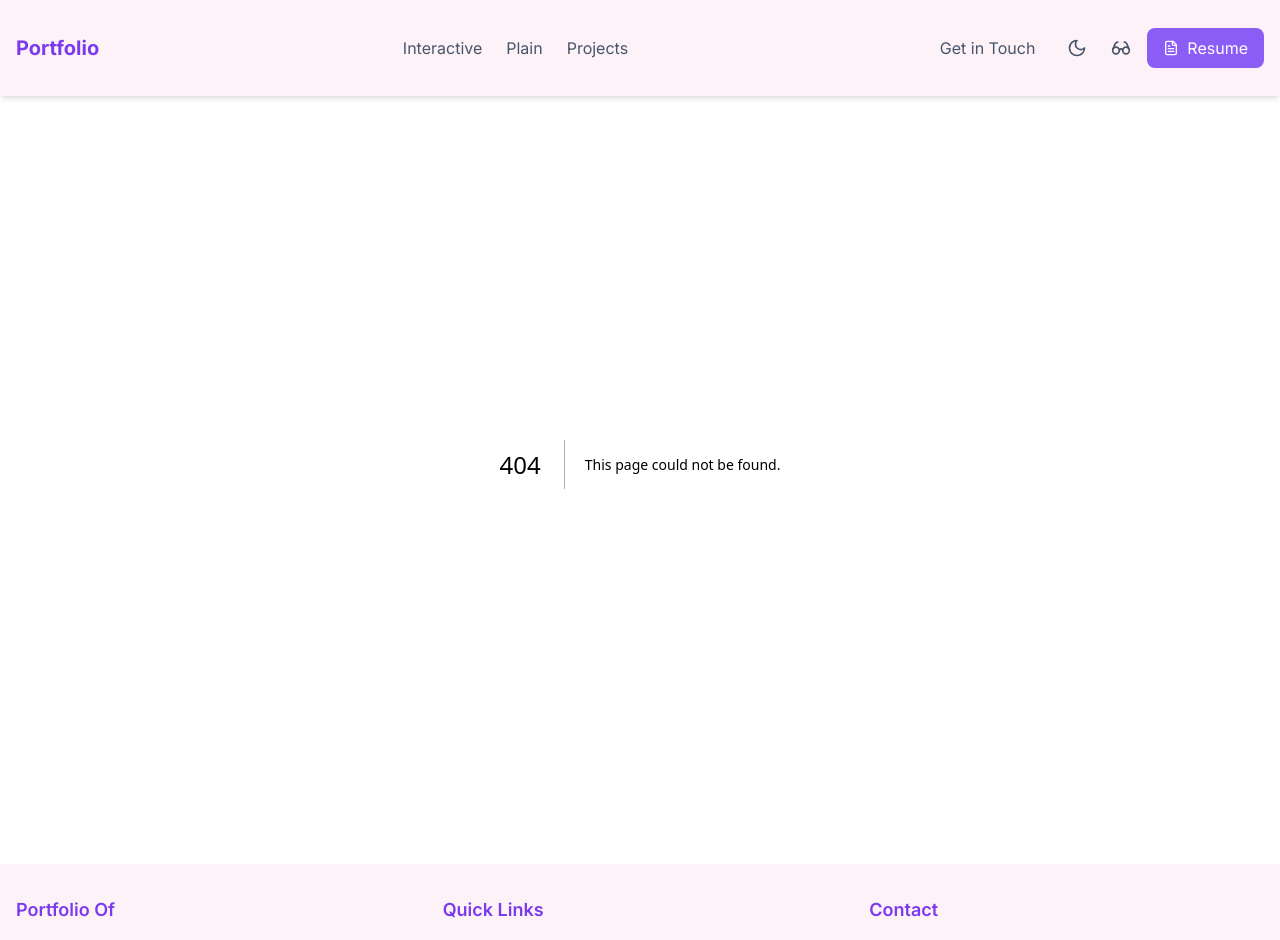
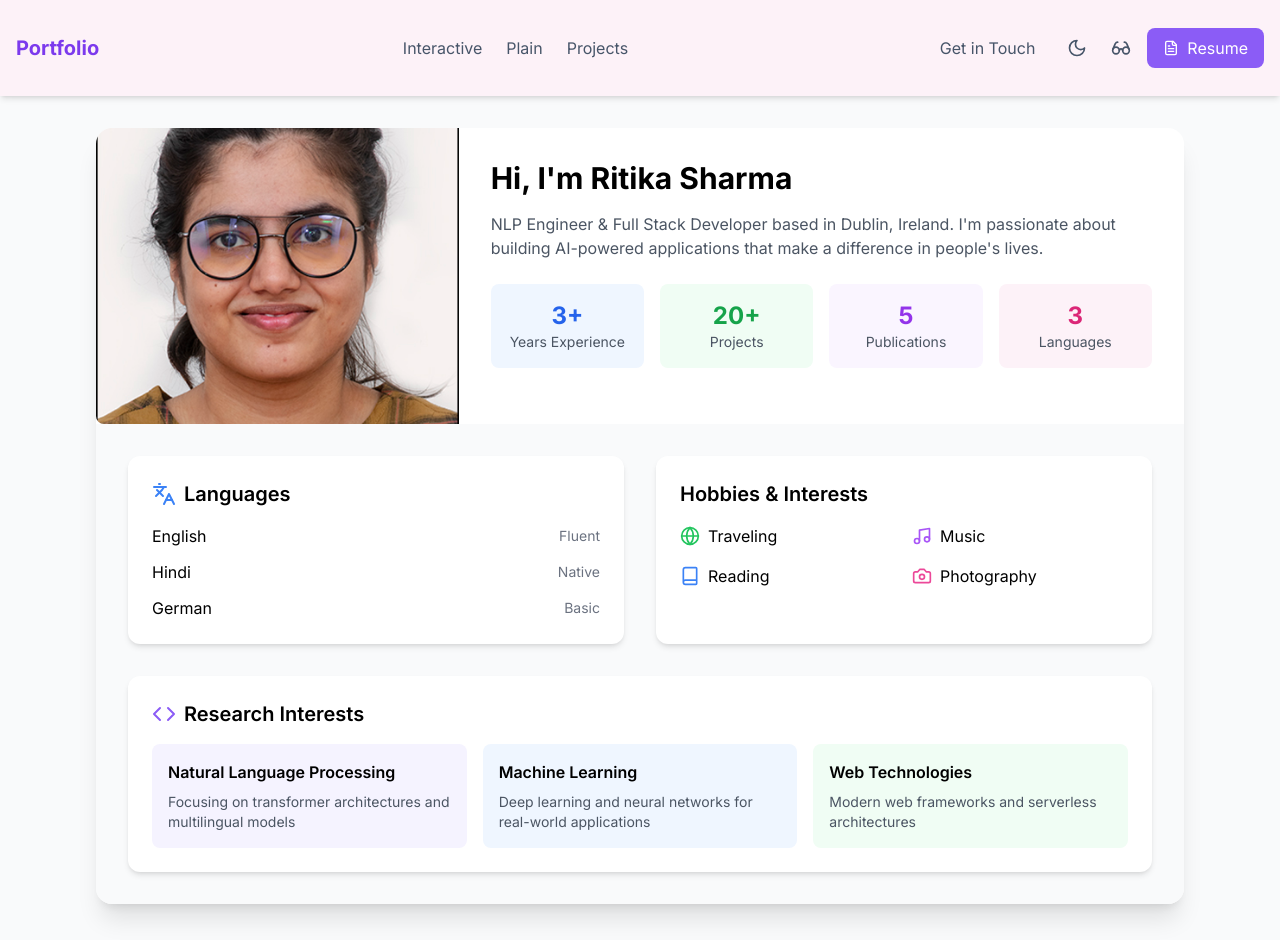
Before and after one commit to ritika24-s/Portfolio-Website, a Next.js app in the folder my-nextjs-app/: page /about in a window 1280 px wide. Before the commit this address had no page. Shown: the top 940 px of the page. Built offline with nearby package versions, Linux system fonts and the light colour scheme.

Commit message:
about me

```diff
--- /dev/null
+++ b/my-nextjs-app/src/app/about/page.tsx
@@ -0,0 +1,161 @@
+'use client';
+
+import React from 'react';
+import Image from 'next/image';
+import { motion } from 'framer-motion';
+import { Globe, Music, Book, Code, Camera, Languages } from 'lucide-react';
+
+const AboutPage = () => {
+  return (
+    <div className="min-h-screen bg-gray-50 dark:bg-gray-900 py-16">
+      <div className="max-w-6xl mx-auto px-4 sm:px-6 lg:px-8">
+        <motion.div
+          initial={{ opacity: 0, y: 20 }}
+          animate={{ opacity: 1, y: 0 }}
+          className="bg-white dark:bg-gray-800 rounded-2xl shadow-xl overflow-hidden"
+        >
+          {/* Hero Section */}
+          <div className="md:flex">
+            {/* Image Section */}
+            <div className="md:w-1/3 relative">
+              <div className="h-64 md:h-full">
+                <Image
+                  src="/profile.jpg"
+                  alt="Ritika Sharma"
+                  fill
+                  style={{ objectFit: 'cover' }}
+                  className="rounded-t-lg md:rounded-l-lg md:rounded-t-none"
+                />
+              </div>
+            </div>
+
+            {/* Intro Section */}
+            <div className="md:w-2/3 p-8">
+              <motion.h1
+                initial={{ opacity: 0 }}
+                animate={{ opacity: 1 }}
+                className="text-3xl font-bold mb-4"
+              >
+                Hi, I'm Ritika Sharma
+              </motion.h1>
+              <p className="text-gray-600 dark:text-gray-300 mb-6">
+                NLP Engineer & Full Stack Developer based in Dublin, Ireland. I'm passionate about
+                building AI-powered applications that make a difference in people's lives.
+              </p>
+
+              {/* Quick Stats */}
+              <div className="grid grid-cols-2 md:grid-cols-4 gap-4 mb-6">
+                <div className="text-center p-4 bg-blue-50 dark:bg-blue-900/30 rounded-lg">
+                  <div className="font-bold text-2xl text-blue-600 dark:text-blue-400">3+</div>
+                  <div className="text-sm text-gray-600 dark:text-gray-300">Years Experience</div>
+                </div>
+                <div className="text-center p-4 bg-green-50 dark:bg-green-900/30 rounded-lg">
+                  <div className="font-bold text-2xl text-green-600 dark:text-green-400">20+</div>
+                  <div className="text-sm text-gray-600 dark:text-gray-300">Projects</div>
+                </div>
+                <div className="text-center p-4 bg-purple-50 dark:bg-purple-900/30 rounded-lg">
+                  <div className="font-bold text-2xl text-purple-600 dark:text-purple-400">5</div>
+                  <div className="text-sm text-gray-600 dark:text-gray-300">Publications</div>
+                </div>
+                <div className="text-center p-4 bg-pink-50 dark:bg-pink-900/30 rounded-lg">
+                  <div className="font-bold text-2xl text-pink-600 dark:text-pink-400">3</div>
+                  <div className="text-sm text-gray-600 dark:text-gray-300">Languages</div>
+                </div>
+              </div>
+            </div>
+          </div>
+
+          {/* Details Sections */}
+          <div className="grid md:grid-cols-2 gap-8 p-8 bg-gray-50 dark:bg-gray-900">
+            {/* Languages */}
+            <motion.div
+              initial={{ opacity: 0, x: -20 }}
+              animate={{ opacity: 1, x: 0 }}
+              className="bg-white dark:bg-gray-800 p-6 rounded-xl shadow-md"
+            >
+              <h2 className="text-xl font-semibold mb-4 flex items-center">
+                <Languages className="w-6 h-6 mr-2 text-blue-500" />
+                Languages
+              </h2>
+              <ul className="space-y-3">
+                <li className="flex justify-between items-center">
+                  <span>English</span>
+                  <span className="text-sm text-gray-500">Fluent</span>
+                </li>
+                <li className="flex justify-between items-center">
+                  <span>Hindi</span>
+                  <span className="text-sm text-gray-500">Native</span>
+                </li>
+                <li className="flex justify-between items-center">
+                  <span>German</span>
+                  <span className="text-sm text-gray-500">Basic</span>
+                </li>
+              </ul>
+            </motion.div>
+
+            {/* Hobbies & Interests */}
+            <motion.div
+              initial={{ opacity: 0, x: 20 }}
+              animate={{ opacity: 1, x: 0 }}
+              className="bg-white dark:bg-gray-800 p-6 rounded-xl shadow-md"
+            >
+              <h2 className="text-xl font-semibold mb-4">Hobbies & Interests</h2>
+              <div className="grid grid-cols-2 gap-4">
+                <div className="flex items-center space-x-2">
+                  <Globe className="w-5 h-5 text-green-500" />
+                  <span>Traveling</span>
+                </div>
+                <div className="flex items-center space-x-2">
+                  <Music className="w-5 h-5 text-purple-500" />
+                  <span>Music</span>
+                </div>
+                <div className="flex items-center space-x-2">
+                  <Book className="w-5 h-5 text-blue-500" />
+                  <span>Reading</span>
+                </div>
+                <div className="flex items-center space-x-2">
+                  <Camera className="w-5 h-5 text-pink-500" />
+                  <span>Photography</span>
+                </div>
+              </div>
+            </motion.div>
+
+            {/* Research Interests */}
+            <motion.div
+              initial={{ opacity: 0, x: -20 }}
+              animate={{ opacity: 1, x: 0 }}
+              className="bg-white dark:bg-gray-800 p-6 rounded-xl shadow-md md:col-span-2"
+            >
+              <h2 className="text-xl font-semibold mb-4 flex items-center">
+                <Code className="w-6 h-6 mr-2 text-violet-500" />
+                Research Interests
+              </h2>
+              <div className="grid md:grid-cols-3 gap-4">
+                <div className="bg-violet-50 dark:bg-violet-900/30 p-4 rounded-lg">
+                  <h3 className="font-semibold mb-2">Natural Language Processing</h3>
+                  <p className="text-sm text-gray-600 dark:text-gray-300">
+                    Focusing on transformer architectures and multilingual models
+                  </p>
+                </div>
+                <div className="bg-blue-50 dark:bg-blue-900/30 p-4 rounded-lg">
+                  <h3 className="font-semibold mb-2">Machine Learning</h3>
+                  <p className="text-sm text-gray-600 dark:text-gray-300">
+                    Deep learning and neural networks for real-world applications
+                  </p>
+                </div>
+                <div className="bg-green-50 dark:bg-green-900/30 p-4 rounded-lg">
+                  <h3 className="font-semibold mb-2">Web Technologies</h3>
+                  <p className="text-sm text-gray-600 dark:text-gray-300">
+                    Modern web frameworks and serverless architectures
+                  </p>
+                </div>
+              </div>
+            </motion.div>
+          </div>
+        </motion.div>
+      </div>
+    </div>
+  );
+};
+
+export default AboutPage;
--- a/my-nextjs-app/src/components/nav/Footer.tsx
+++ b/my-nextjs-app/src/components/nav/Footer.tsx
@@ -10,10 +10,13 @@ const Footer = () => {
           {/* Company Info */}
           <div>
             <h3 className="text-lg font-semibold text-violet-600 dark:text-violet-300 mb-3">Portfolio Of</h3>
-            <p className="text-slate-600 dark:text-slate-300">
+            <Link
+              href="/about"
+              className="text-slate-600 dark:text-slate-300 hover:text-violet-600 dark:hover:text-violet-400 transition-colors"
+            >
               Ritika Sharma <br />
               NLP Engineer
-            </p>
+            </Link>
           </div>
 
           {/* Quick Links */}
```
Also changed, not shown: my-nextjs-app/public/profile.jpg (added).
